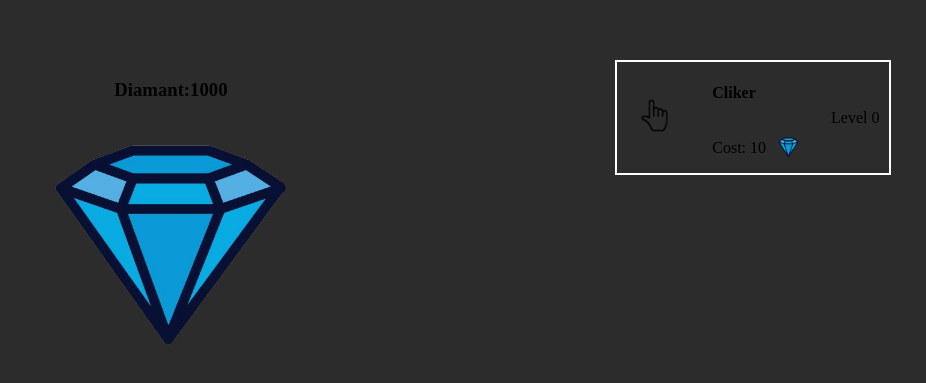
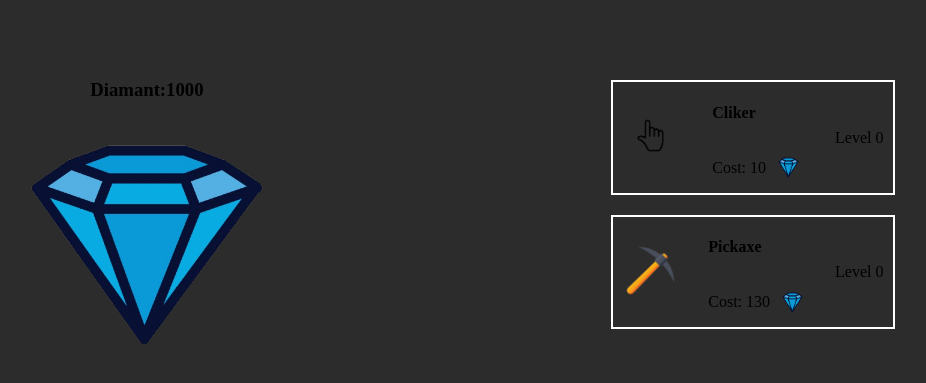
Before and after one commit to meriam-goudadi/Clicker, a plain HTML site: page index.html in a window 1280 px wide. Shown: the part 183-566 px from the top of the page, without its empty margins (181-1107 px from the left). Drawn offline with Linux system fonts and the light colour scheme.

Commit message:
mise a jour fonction

```diff
--- a/index.html
+++ b/index.html
@@ -44,6 +44,35 @@
 
 
                 </div>
+
+
+                <div class="upgrade" onclick="buyPickaxe()">
+                    <div class="left-section">
+                        <img src="./Assets/images-removebg-preview.png" alt=""
+                            class="upgrade-image">
+                    </div>
+                    <div class="mid-section">
+                        <h4>
+                            Pickaxe
+                        </h4>
+                        <div class="cost-info">
+                            <p>
+                                Cost: <span class="pickaxeCost">130</span>
+                            </p>
+                            <img src="./Assets/vecteezy_diamond-cartoon-icon_10966305-removebg-preview.png" alt="" class="diamond-img">
+                        </div>
+                    </div>
+                    <div class="right-section">
+                        <p>Level <span class="pickaxe-level">0</span></p>
+                    </div>
+                    <div class="next-level-info">
+                        <p>
+                            +<span class="pickaxe-increase">4</span>diamond per click
+                        </p>
+                    </div>
+
+
+                </div>
             </div>
         </div>
     </section>
--- a/script.js
+++ b/script.js
@@ -4,12 +4,19 @@ let parsedDiamond = parseFloat(diamond.innerHTML)
 // parse convertis les chaine de charactere en nombre pour faire des calcules
 let clickerCost = document.querySelector(".clickerCost")
 let parsedClickerCost = parseFloat(clickerCost.innerHTML)
-
 let clickerLevel = document.querySelector(".clicker-level")
 let clickerIncrease = document.querySelector(".clicker-increase")
 let parsedClickerIncrease = parseFloat(clickerIncrease.innerHTML)
 
-// dpc = diamand par clic
+//  variable pour pickaxe
+
+ let pickaxeCost = document.querySelector(".pickaxeCost")
+ let parsedPickaxeCost = parseFloat(pickaxeCost.innerHTML)
+ let pickaxeLevel = document.querySelector(".pickaxe-level")
+ let pickaxeIncrease = document.querySelector(".pickaxe-increase")
+ let parsedPickaxeIncrease = parseFloat(pickaxeIncrease.innerHTML)
+
+
 
 let dpc = 1
 
@@ -41,3 +48,25 @@ function buyClick() {
 
 
 }
+
+
+//  fonction permet d'acheter des pioche
+
+function buyPickaxe() {
+    if (parsedDiamond >= parsedPickaxeCost) {
+    diamond.innerHTML = Math.round(parsedDiamond -= parsedPickaxeCost)
+
+
+    pickaxeLevel.innerHTML ++
+
+    parsedPickaxeIncrease = parseFloat((parsedPickaxeIncrease * 1.03).toFixed(2))
+    pickaxeIncrease.innerHTML = parsedPickaxeIncrease
+    dpc += parsedPickaxeIncrease
+
+    parsedPickaxeCost *= 1.18
+    pickaxeCost.innerHTML = Math.round(parsedPickaxeCost)
+    }
+
+
+
+}
--- a/style.css
+++ b/style.css
@@ -43,6 +43,7 @@ body {
     gap: 30px;
     padding: 0 10px;
     position: relative;
+    margin: 20px;
 
 }
 
```
Also changed, not shown: Assets/images-removebg-preview.png (added).
